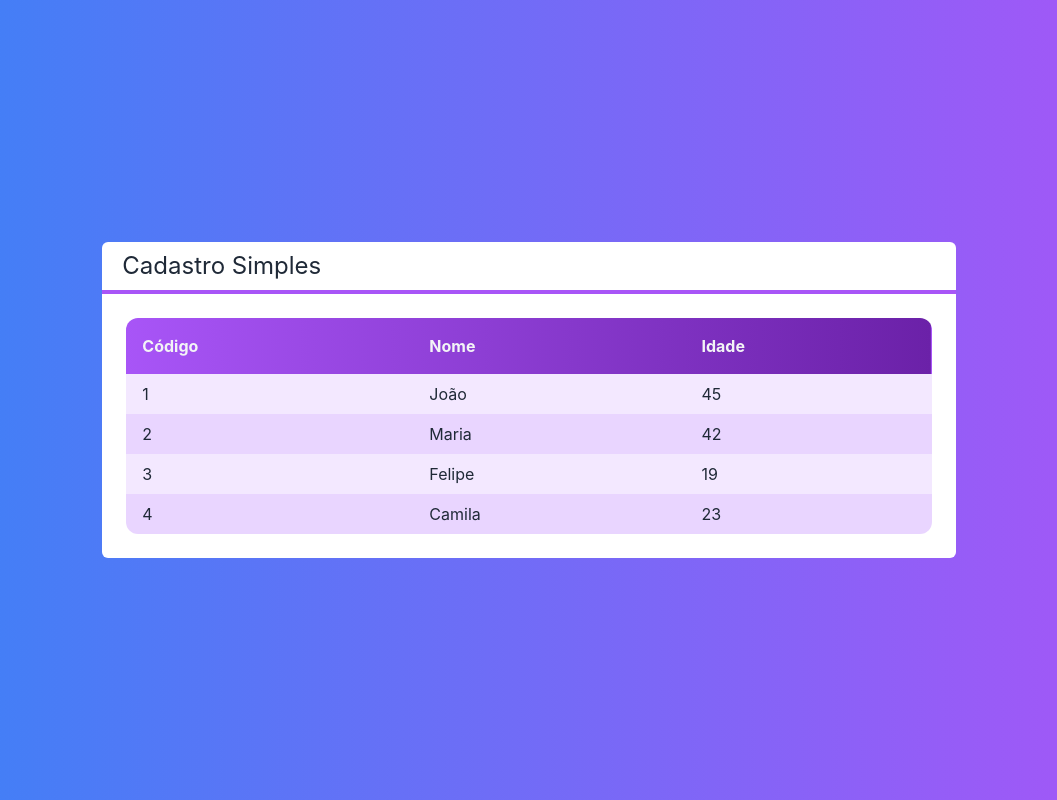
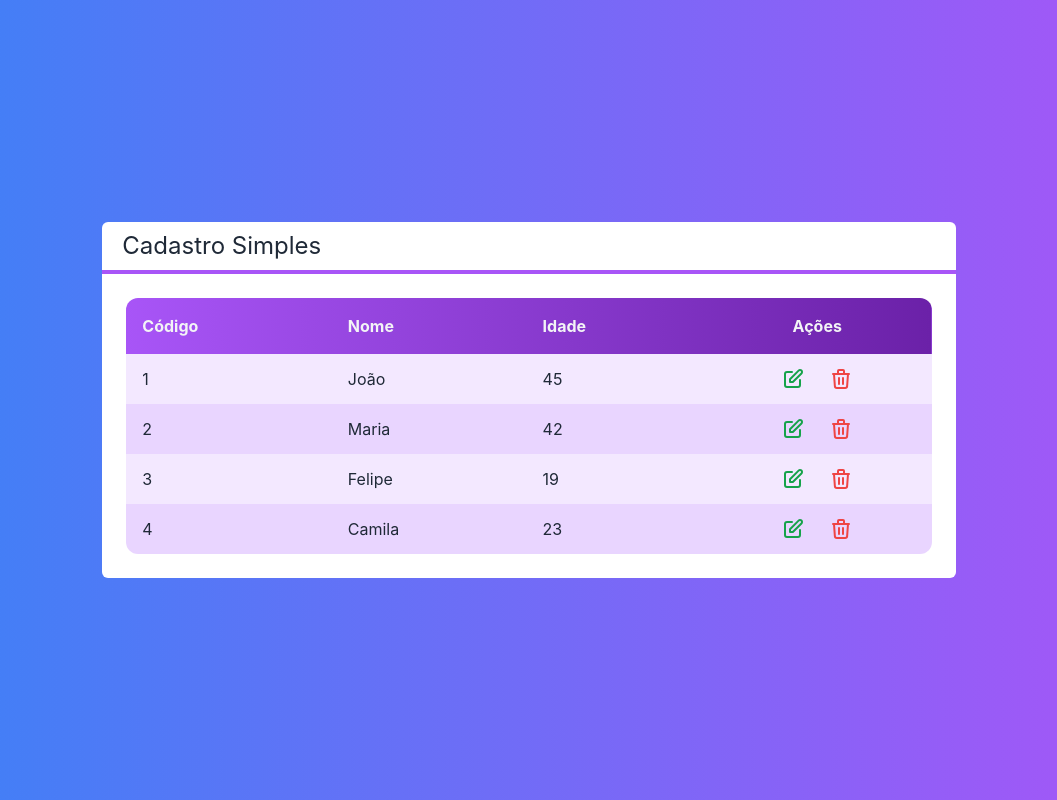
Before and after one commit to EmersonJahn/next-crud, a Next.js app: page / in a window 1280 px wide. Shown: the whole page, without its empty margins (111-1168 px from the left). Built offline with nearby package versions, Linux system fonts and the light colour scheme.

Commit message:
implement Table component

```diff
--- a/src/components/Icons.tsx
+++ b/src/components/Icons.tsx
@@ -1,3 +1,5 @@
+// https://heroicons.com/
+
 export const EditIcon = (
     <svg xmlns="http://www.w3.org/2000/svg" className="h-6 w-6" fill="none" viewBox="0 0 24 24" stroke="currentColor" strokeWidth={2}>
         <path strokeLinecap="round" strokeLinejoin="round" d="M11 5H6a2 2 0 00-2 2v11a2 2 0 002 2h11a2 2 0 002-2v-5m-1.414-9.414a2 2 0 112.828 2.828L11.828 15H9v-2.828l8.586-8.586z" />
--- a/src/components/Table.tsx
+++ b/src/components/Table.tsx
@@ -1,10 +1,15 @@
 import Client from '../core/Client'
+import { EditIcon, TrashIcon } from './Icons';
 
 interface TableProps {
     clients: Client[];
+    selectedClient?: (client: Client) => void
+    deletedClient?: (client: Client) => void
 }
 
 export default function Table(props: TableProps) {
+
+    const showActions = props.selectedClient || props.deletedClient;
 
     function renderHeader() {
         return (
@@ -12,6 +17,7 @@ export default function Table(props: TableProps) {
             <th className='text-left p-4'>Código</th>
             <th className='text-left p-4'>Nome</th>
             <th className='text-left p-4'>Idade</th>
+            {showActions ? <th className='p-4'>Ações</th> : false}
         </tr>
         );
     }
@@ -23,9 +29,24 @@ export default function Table(props: TableProps) {
                     <td className='text-left px-4 py-2'>{client.getId()}</td>
                     <td className='text-left px-4 py-2'>{client.getName()}</td>
                     <td className='text-left px-4 py-2'>{client.getAge()}</td>
+                    {showActions ? renderActions(client) : false}
                 </tr>
             );
         });
+    }
+
+    function renderActions(client: Client) {
+        return (
+            <td className='flex justify-center'>
+                {props.selectedClient ? (
+                    <button onClick={() => props.selectedClient?.(client)} className='flex justify-center items-center rounded-full hover:bg-purple-50 p-2 m-1 text-green-600'>{EditIcon}</button>
+                ) : false}
+
+                {props.deletedClient ? (
+                    <button onClick={() => props.deletedClient?.(client)} className='flex justify-center items-center rounded-full hover:bg-purple-50 p-2 m-1 text-red-500'>{TrashIcon}</button>
+                ) : false}
+            </td>
+        );
     }
 
     return (
--- a/src/pages/index.tsx
+++ b/src/pages/index.tsx
@@ -13,11 +13,24 @@ const Home: NextPage = () => {
     new Client('Camila', 23, '4'),
   ]
 
+  function selectedClient(client: Client) {
+    console.log(client.getName());
+
+  }
+
+  function deletedClient(client: Client) {
+    console.log(client.getAge());
+
+  }
+
   return (
     <div className='flex justify-center items-center h-screen bg-gradient-to-r from-blue-500 to-purple-500 text-white'>
 
       <Layout title='Cadastro Simples'>
-        <Table clients={clients}></Table>
+        <Table clients={clients}
+               selectedClient={selectedClient}
+               deletedClient={deletedClient}>
+        </Table>
       </Layout>
 
     </div>
```
